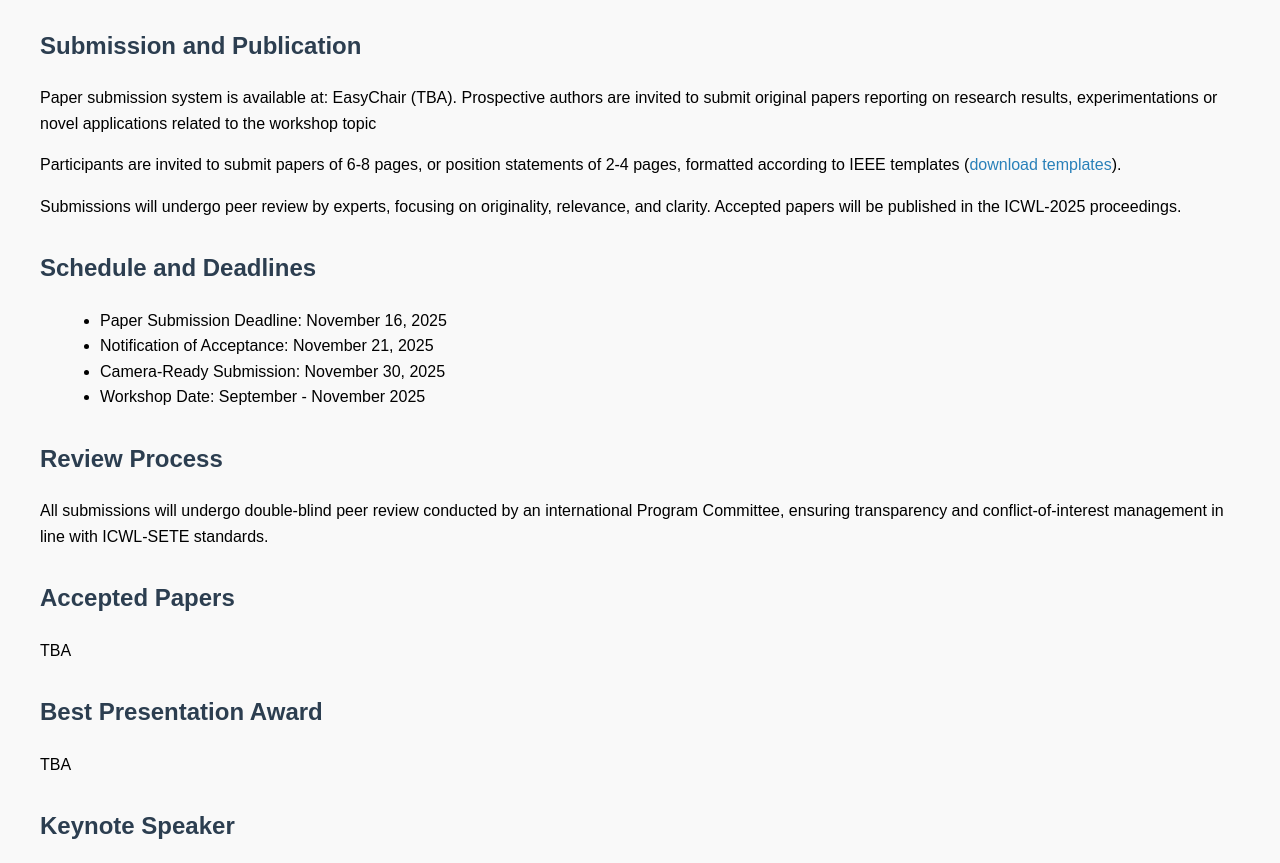
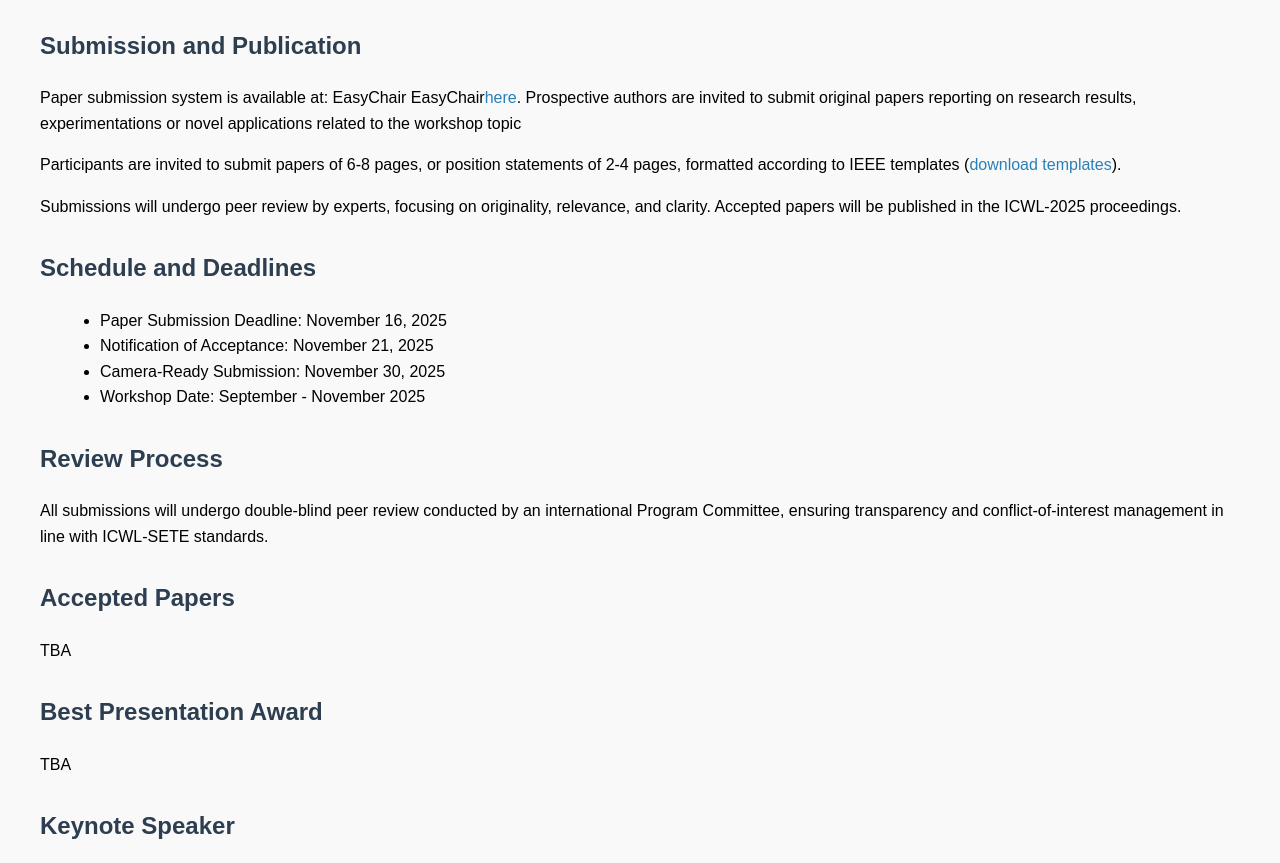
Before and after one commit to conf2526/conf2526.github.io, a plain HTML site: page index.html in a window 1280 px wide. Shown: the part 1663-2526 px from the top of the page. Drawn offline with Linux system fonts and the light colour scheme.

Commit message:
Update index.html

```diff
--- a/index.html
+++ b/index.html
@@ -167,7 +167,7 @@
 
 <div class="section">
   <h2>Submission and Publication</h2>
-  <p>Paper submission system is available at: EasyChair (TBA). Prospective authors are invited to submit original papers reporting on research results, experimentations or novel applications related to the workshop topic</p>
+  <p>Paper submission system is available at: EasyChair EasyChair<a href="https://easychair.org/my/conference?conf=ishaiot2025" target="_blank">here</a>. Prospective authors are invited to submit original papers reporting on research results, experimentations or novel applications related to the workshop topic</p>
   <p>Participants are invited to submit papers of 6-8 pages, or position statements of 2-4 pages, formatted according to IEEE templates (<a href="https://www.ieee.org/conferences/publishing/templates" target="_blank">download templates</a>).</p>
   <p>Submissions will undergo peer review by experts, focusing on originality, relevance, and clarity. Accepted papers will be published in the ICWL-2025 proceedings.</p>
 </div>
```
